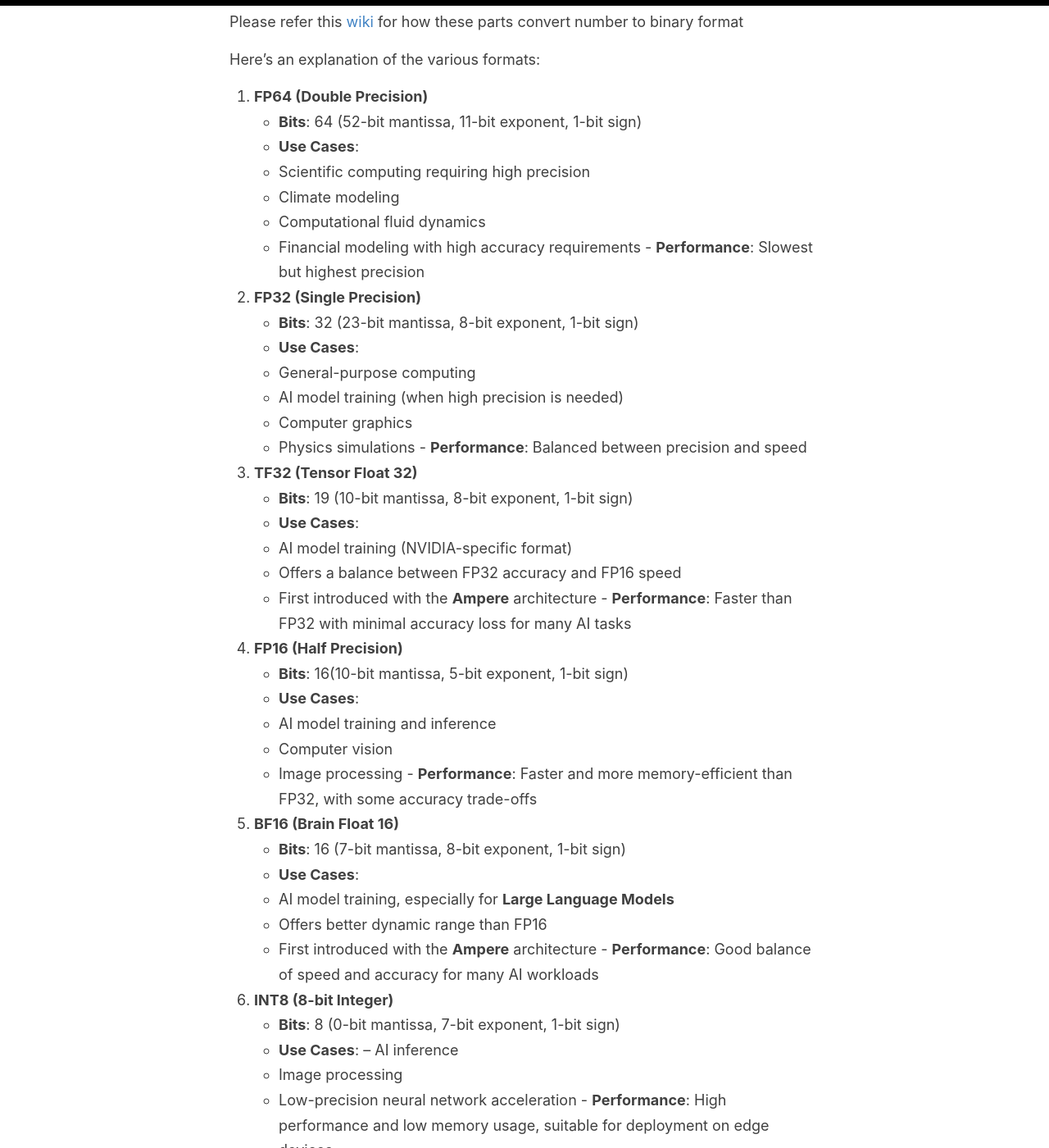
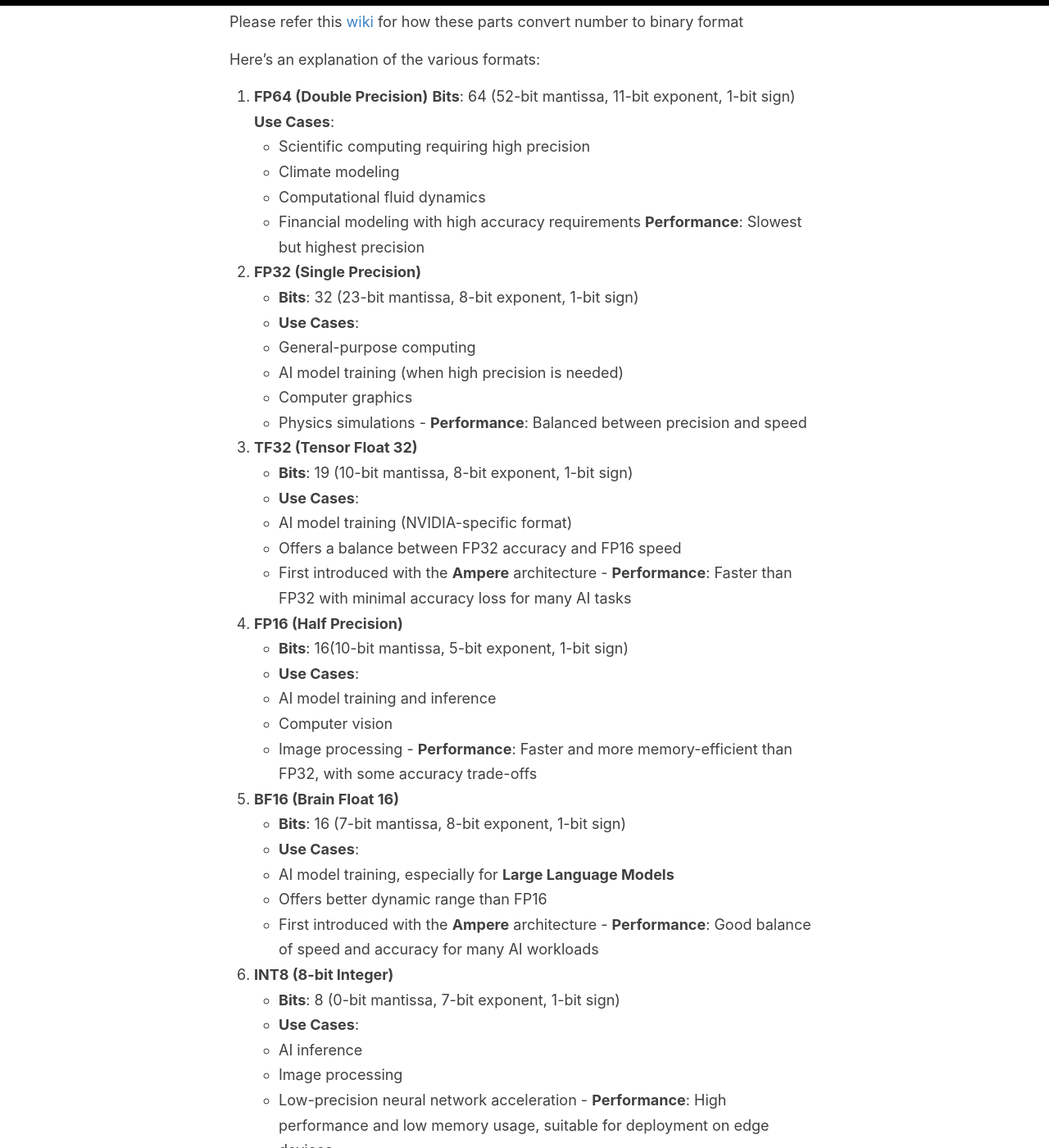
Before and after one commit to huiqiao/huiqiao.github.io, a Jekyll site: the page built from nvidia-gpu-everything-for-beginner.md, in a window 1280 px wide and 1400 px high, scrolled down 1435 px. Shown: the whole window at 82% size. Built offline with Jekyll 4.4.1, drawn with Linux system fonts in a browser that asks for light colours; our own code applies the rules of GitHub Pages for plain Markdown files.

```diff
--- a/nvidia-gpu-everything-for-beginner.md
+++ b/nvidia-gpu-everything-for-beginner.md
@@ -40,13 +40,13 @@ Please refer this [wiki](https://en.wikipedia.org/wiki/Single-precision_floating
 Here's an explanation of the various formats:
 
 1. **FP64 (Double Precision)**
-- **Bits**: 64 (52-bit mantissa, 11-bit exponent, 1-bit sign)
-- **Use Cases**:
+**Bits**: 64 (52-bit mantissa, 11-bit exponent, 1-bit sign)
+**Use Cases**:
     - Scientific computing requiring high precision
     - Climate modeling
     - Computational fluid dynamics
     - Financial modeling with high accuracy requirements
-- **Performance**: Slowest but highest precision
+**Performance**: Slowest but highest precision
 2. **FP32 (Single Precision)**
 - **Bits**: 32 (23-bit mantissa, 8-bit exponent, 1-bit sign)
 - **Use Cases**:
@@ -79,7 +79,7 @@ Here's an explanation of the various formats:
 6. **INT8 (8-bit Integer)**
 - **Bits**: 8 (0-bit mantissa, 7-bit exponent, 1-bit sign)
 - **Use Cases**:
-    -- AI inference
+    - AI inference
     - Image processing
     - Low-precision neural network acceleration
 - **Performance**: High performance and low memory usage, suitable for deployment on edge devices
```
